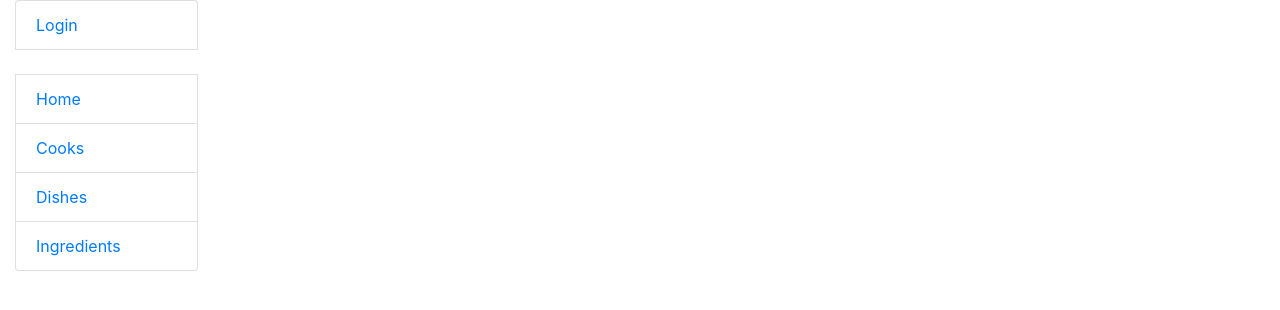
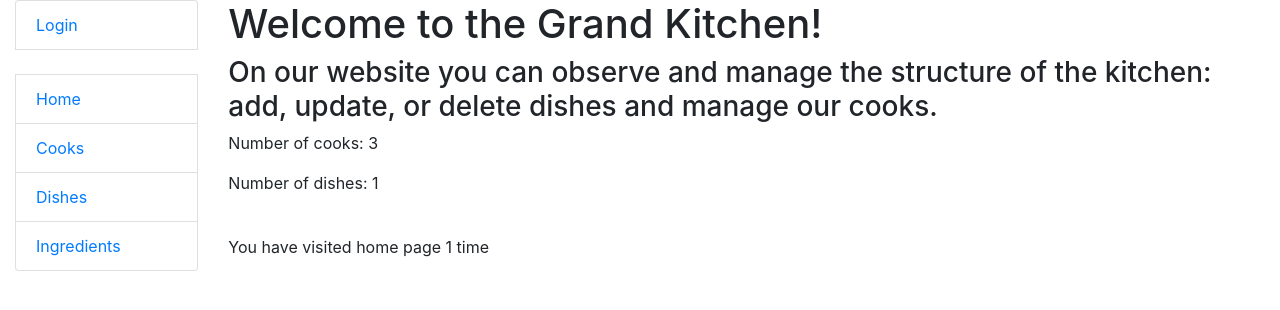
Before and after one commit to olgierrd/kitchen-project, a Django app: page / in a window 1280 px wide. Shown: the top 310 px of the page. Run offline with Django 5.2, Linux system fonts and the light colour scheme; data comes from the database, SQL or seed files in the repository; data that the repository does not hold is empty.

Commit message:
home page + added several dish types and 1 cook + made names of items unique

```diff
--- a/kitchen/urls.py
+++ b/kitchen/urls.py
@@ -5,3 +5,5 @@ from kitchen.views import index
 urlpatterns = [
     path("", index, name="index"),
 ]
+
+app_name = "kitchen"
--- a/templates/includes/sidebar.html
+++ b/templates/includes/sidebar.html
@@ -8,7 +8,7 @@
 
   <br>
 
-  <li class="list-group-item"><a href="#">Home</a></li>
+  <li class="list-group-item"><a href="{% url 'kitchen:index' %}">Home</a></li>
   <li class="list-group-item"><a href="#">Cooks</a></li>
   <li class="list-group-item"><a href="#">Dishes</a></li>
   <li class="list-group-item"><a href="#">Ingredients</a></li>
--- a/templates/kitchen/index.html
+++ b/templates/kitchen/index.html
@@ -1 +1,10 @@
 {% extends "base.html" %}
+
+{% block content %}
+  <h1>Welcome to the Grand Kitchen!</h1>
+  <h3>On our website you can observe and manage the structure of the kitchen: add, update, or delete dishes and manage our cooks.</h3>
+  <p>Number of cooks: {{ num_cooks }}</p>
+  <p>Number of dishes: {{ num_dishes }}</p>
+  <br>
+  <p>You have visited home page {{ num_visits }} time{{ num_visits|pluralize }}</p>
+{% endblock %}
```
Also changed, not shown: kitchen/models.py (+4 -4 lines), db.sqlite3, kitchen/migrations/0005_alter_dish_description_alter_dish_name_and_more.py (added).
